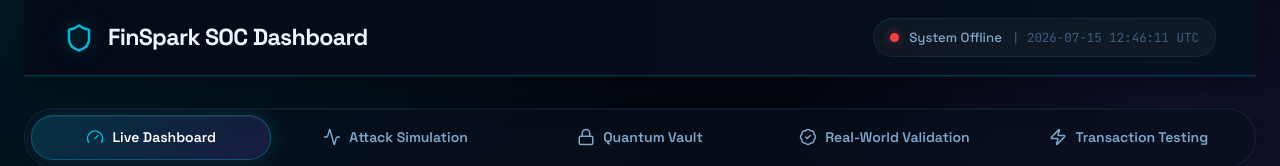
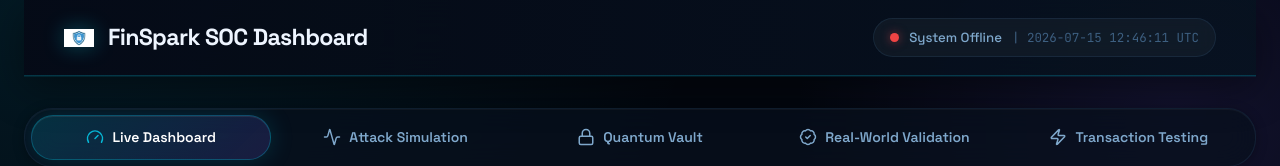
Before and after one commit to mandar271205/FinSpark, a React (Vite) app in the folder web/: page / in a window 1280 px wide. Shown: the top 166 px of the page. Built offline with nearby package versions, Linux system fonts and the light colour scheme; no server answers.

Commit message:
feat: replace dashboard branding with shield logo

```diff
--- a/web/index.html
+++ b/web/index.html
@@ -5,6 +5,7 @@
     <meta name="viewport" content="width=device-width, initial-scale=1.0" />
     <title>FinSpark — AI Fraud Detection</title>
     <meta name="description" content="FinSpark real-time fraud detection powered by ML ensembles, quantum-safe cryptography, and cyber-threat simulation." />
+    <link rel="icon" type="image/png" href="/finspark-logo.png" />
     <link rel="preconnect" href="https://fonts.googleapis.com" />
     <link rel="preconnect" href="https://fonts.gstatic.com" crossorigin />
     <link
--- a/web/src/App.jsx
+++ b/web/src/App.jsx
@@ -7,7 +7,6 @@ import {
   Gauge,
   HelpCircle,
   Lock,
-  Shield,
   Zap,
 } from 'lucide-react'
 import { Toaster, toast } from 'sonner'
@@ -244,7 +243,10 @@ export function App() {
         animate={{ opacity: 1, y: 0 }}
         transition={{ duration: 0.5, ease: [0.4, 0, 0.2, 1] }}
       >
-        <div className="soc-title"><Shield size={30} /> FinSpark SOC Dashboard</div>
+        <div className="soc-title">
+          <img src="/finspark-logo.png" alt="" aria-hidden="true" className="soc-logo" />
+          <span>FinSpark SOC Dashboard</span>
+        </div>
         <div className="soc-status">
           <span className={`status-dot ${health}`} />
           {health === 'online' ? 'System Online' : health === 'offline' ? 'System Offline' : 'Checking System'}
--- a/web/src/styles.css
+++ b/web/src/styles.css
@@ -126,9 +126,12 @@ button:disabled { cursor: not-allowed; opacity: 0.55; }
   color: var(--text);
   flex-shrink: 0;
 }
-.soc-title svg {
-  color: var(--cyan);
-  filter: drop-shadow(0 0 10px rgba(6,182,212,0.5));
+.soc-logo {
+  width: 30px;
+  height: 30px;
+  object-fit: contain;
+  flex-shrink: 0;
+  filter: drop-shadow(0 0 10px rgba(6,182,212,0.35));
 }
 
 .soc-status {
```
Also changed, not shown: web/public/finspark-logo.png (added).
